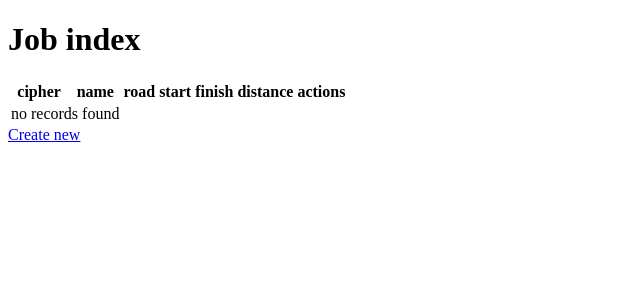
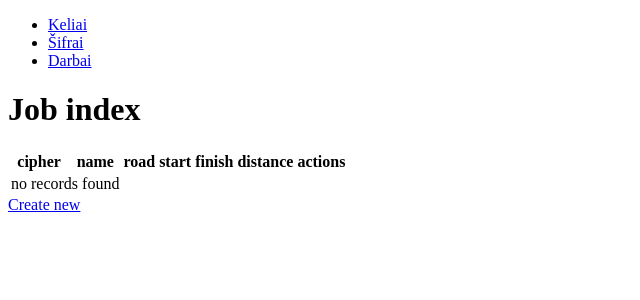
Before and after one commit to Voldemortas/keliuPrieziura, a Symfony app: template keliuPrieziura/templates/job/index.html.twig in a window 1280 px wide. Shown: the top 300 px of the page, without its empty margins (0-640 px from the left). Run offline with Twig, Linux system fonts and the light colour scheme; the template is opened without the code that fills it, so the values that code supplies are empty; some libraries are stand-ins or nearby versions.

Commit message:
added links to 'navigation menu'

```diff
--- a/keliuPrieziura/templates/base.html.twig
+++ b/keliuPrieziura/templates/base.html.twig
@@ -6,6 +6,19 @@
         {% block stylesheets %}{% endblock %}
     </head>
     <body>
+        <nav>
+            <ul>
+                <li>
+                    <a href="/roadsection">Keliai</a>
+                </li>
+                <li>
+                    <a href="/cipher">Šifrai</a>
+                </li>
+                <li>
+                    <a href="/job">Darbai</a>
+                </li>
+            </ul>
+        </nav>
         {% block body %}{{body}}{% endblock %}
         {% block javascripts %}{% endblock %}
     </body>
```
